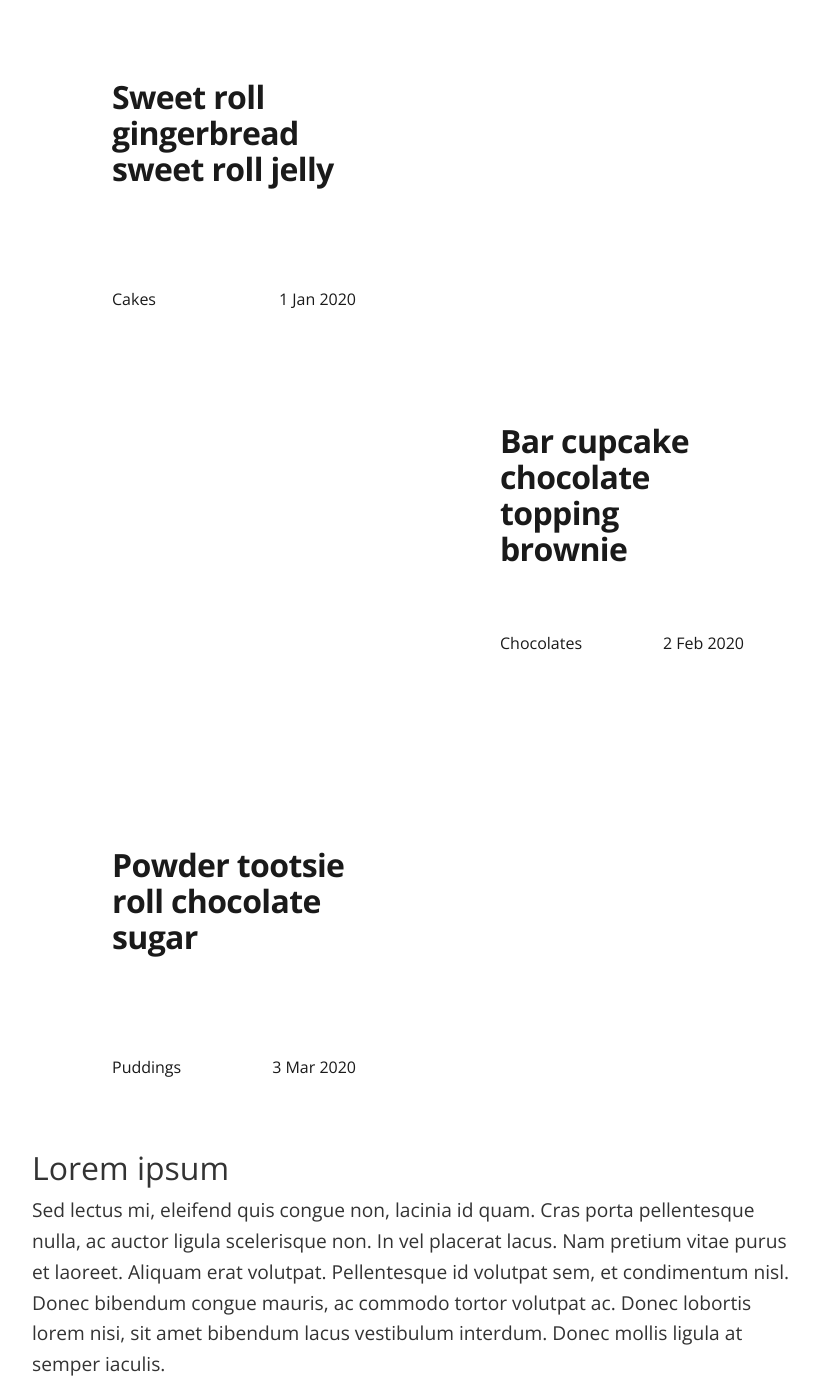
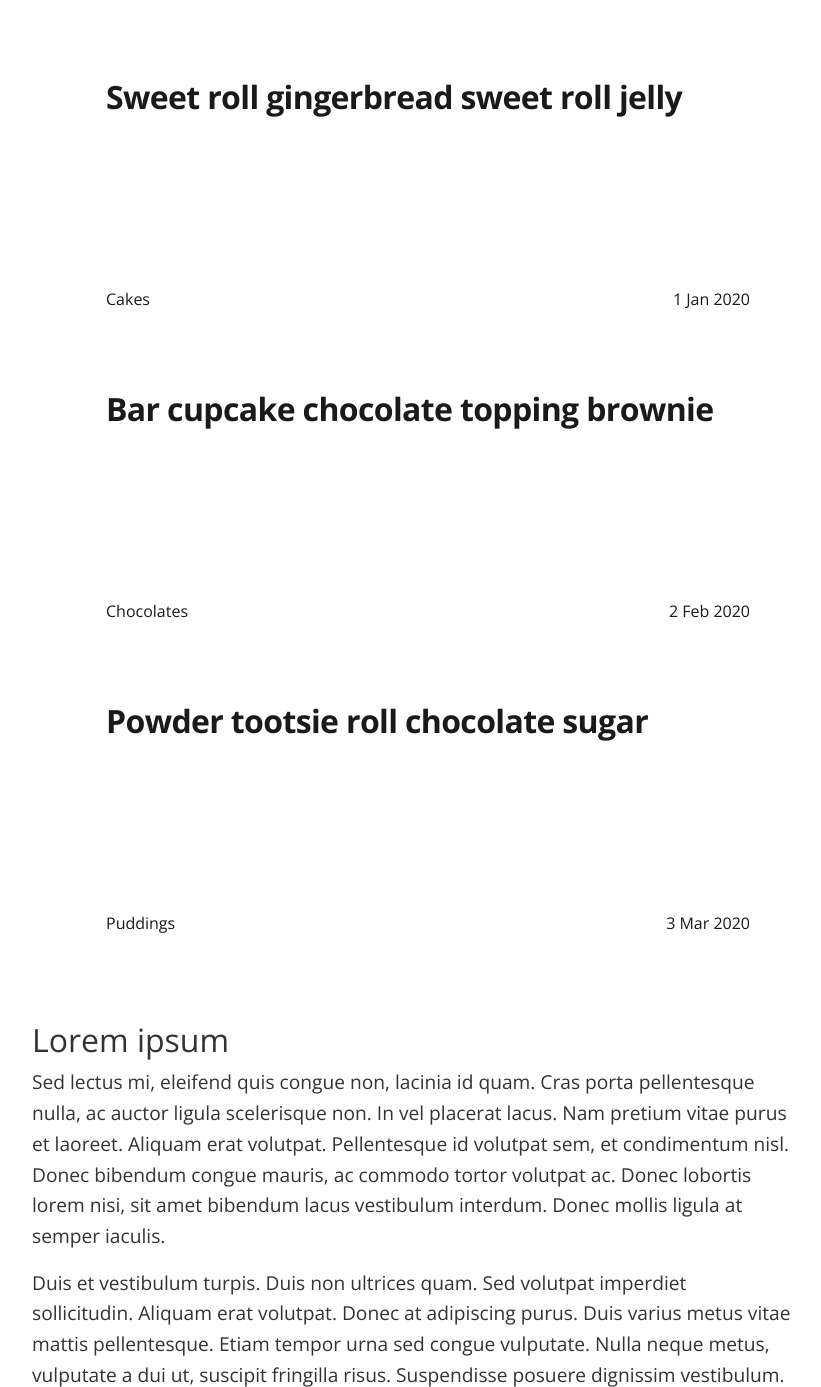
Before and after one commit to Aditya-aot/Django-Stock, a Django app: page /test/ in a window 1280 px wide. Shown: the part 300-1687 px from the top of the page, without its empty margins (228-1049 px from the left). Run offline with Django 3.2, Linux system fonts and the light colour scheme.

Commit message:
frontend part1

```diff
--- a/static/styles/styles3.css
+++ b/static/styles/styles3.css
@@ -329,7 +329,7 @@
 /* ######################################################### */
 /* ############################################################## */
 
-/* ------------CARD ---------*/
+/* ------------CARD 2 (NEWS) ---------*/
 
 
 :root {
@@ -351,9 +351,9 @@
   .articles {
     margin: calc(var(--base-grid)*2) auto calc(var(--base-grid)*5);
     display: grid;
-    grid-row-gap: calc(var(--base-grid)*8);
-    grid-column-gap: calc(var(--base-grid)*6);
-    grid-template-columns: repeat(auto-fit,minmax(calc(var(--base-grid)*35),1fr));
+    grid-row-gap: calc(var(--base-grid)*-8);
+    grid-column-gap: calc(var(--base-grid)*-56);
+    grid-template-columns: repeat(auto-fit,minmax(calc(var(--base-grid)*65),1fr));
     justify-items: center;
   }
 
@@ -381,7 +381,7 @@
 
   .articles__article,
   .articles__article:before {
-    width: calc(var(--base-grid)*35);
+    width: calc(var(--base-grid)*85);
     height: calc(var(--base-grid)*35);
   }
 
```
